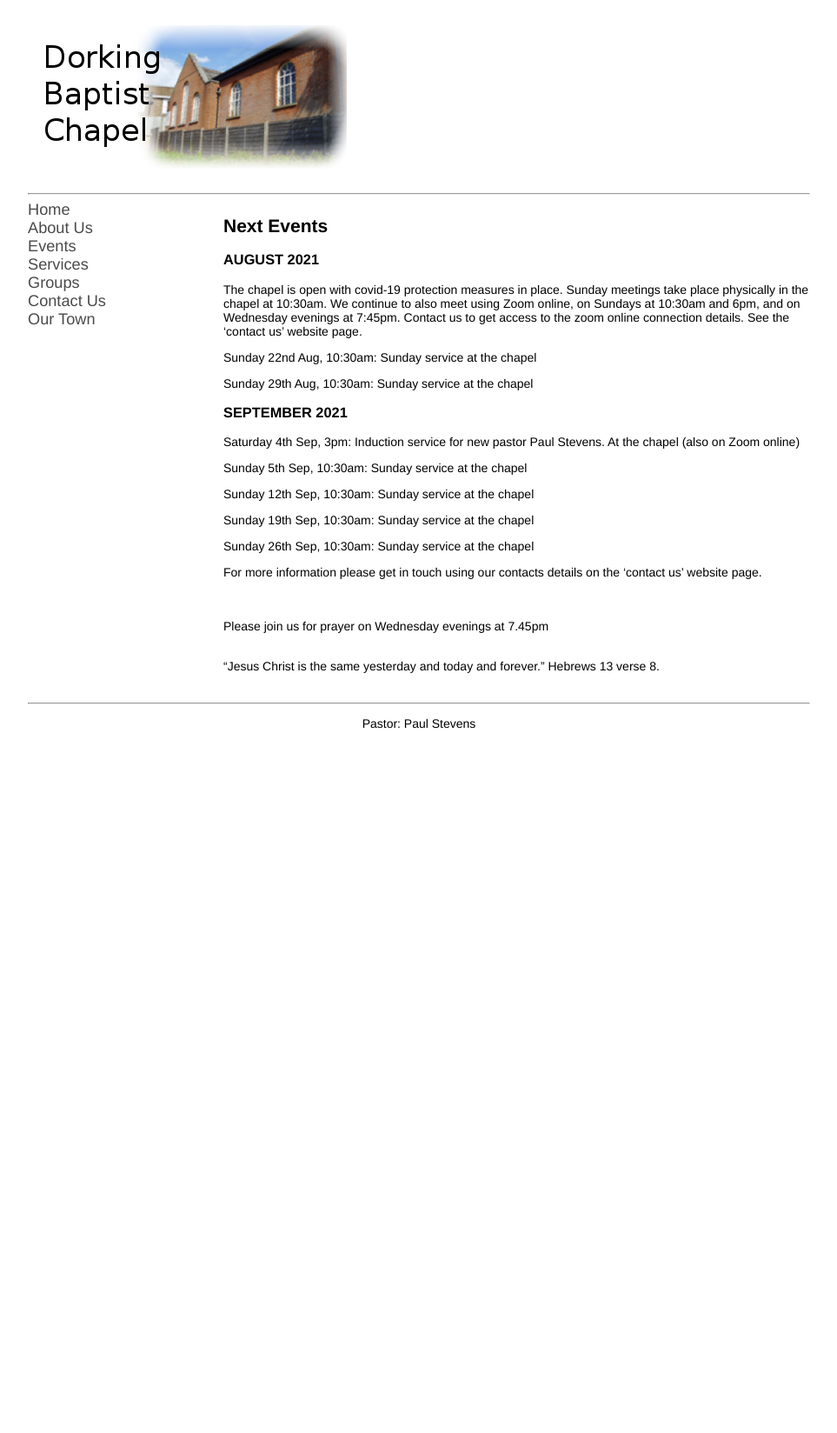
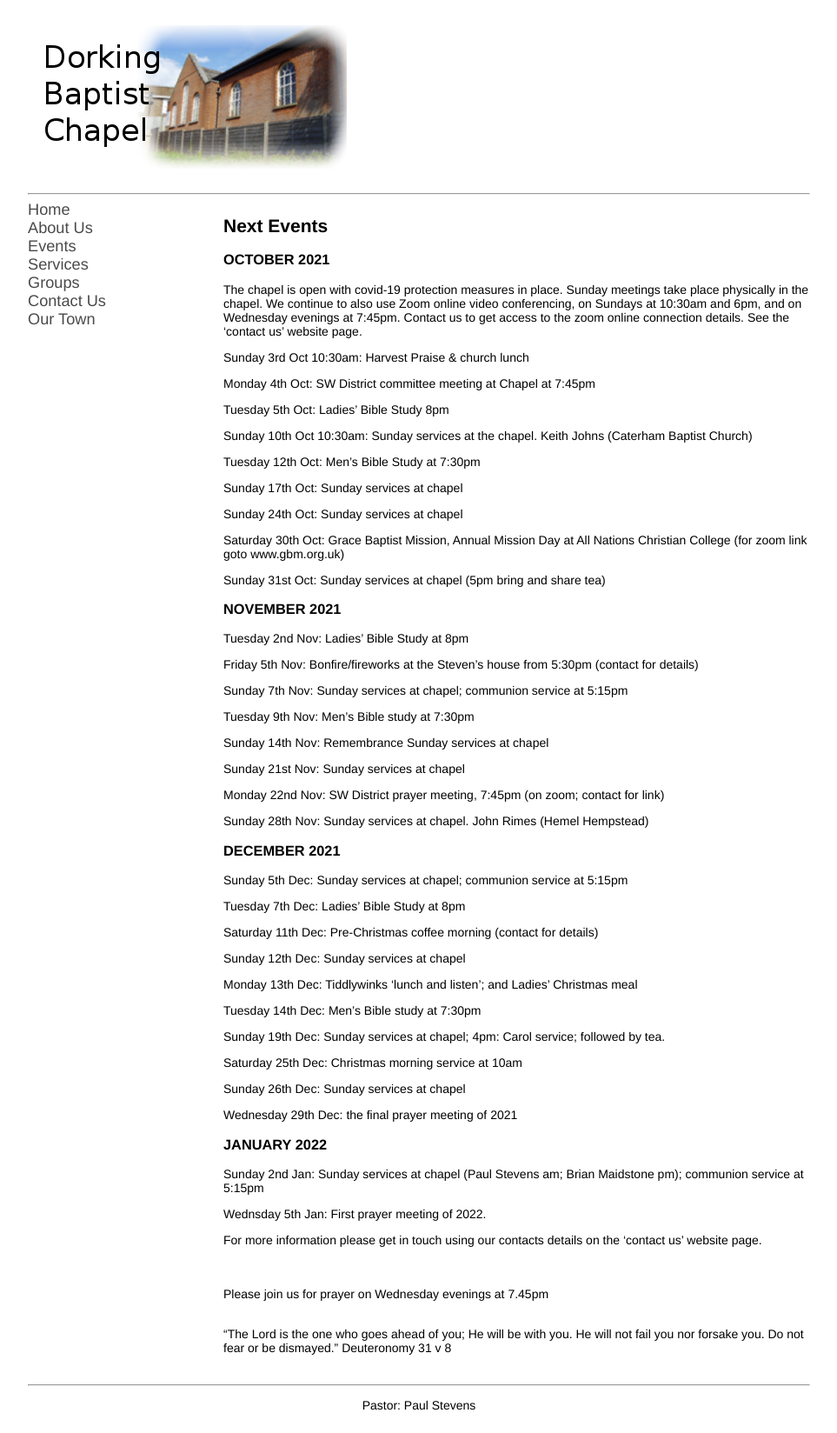
Before and after one commit to pandastreet/dorkingbaptistchapel.org.uk, a Jekyll site: the page built from events.md, in a window 1280 px wide. Shown: the whole page at 87% size, without its empty margins (158-1121 px from the left). Built offline with Jekyll 4.4.1, drawn with Linux system fonts in a browser that asks for light colours; our own code applies the rules of GitHub Pages for plain Markdown files; before the commit the page ends 900 px from its top, so only the background shows below that.

Commit message:
Update events.md

```diff
--- a/events.md
+++ b/events.md
@@ -4,27 +4,75 @@ layout: default
 
 ## **Next Events**
 
-### **AUGUST 2021**
+### **OCTOBER 2021**
 
-The chapel is open with covid-19 protection measures in place. Sunday meetings take place physically in the chapel at 10:30am.
-We continue to also meet using Zoom online, on Sundays at 10:30am and 6pm, and on Wednesday evenings at 7:45pm.
+The chapel is open with covid-19 protection measures in place. Sunday meetings take place physically in the chapel.
+We continue to also use Zoom online video conferencing, on Sundays at 10:30am and 6pm, and on Wednesday evenings at 7:45pm.
 Contact us to get access to the zoom online connection details. See the 'contact us' website page.
 
-Sunday 22nd Aug, 10:30am: Sunday service at the chapel
+Sunday 3rd Oct 10:30am: Harvest Praise & church lunch
 
-Sunday 29th Aug, 10:30am: Sunday service at the chapel
+Monday 4th Oct: SW District committee meeting at Chapel at 7:45pm
 
-### **SEPTEMBER 2021**
+Tuesday 5th Oct: Ladies' Bible Study 8pm
 
-Saturday 4th Sep, 3pm: Induction service for new pastor Paul Stevens.  At the chapel (also on Zoom online)
+Sunday 10th Oct 10:30am: Sunday services at the chapel. Keith Johns (Caterham Baptist Church)
 
-Sunday 5th Sep, 10:30am: Sunday service at the chapel
+Tuesday 12th Oct: Men's Bible Study at 7:30pm
 
-Sunday 12th Sep, 10:30am: Sunday service at the chapel
+Sunday 17th Oct: Sunday services at chapel
 
-Sunday 19th Sep, 10:30am: Sunday service at the chapel
+Sunday 24th Oct: Sunday services at chapel
 
-Sunday 26th Sep, 10:30am: Sunday service at the chapel
+Saturday 30th Oct: Grace Baptist Mission, Annual Mission Day at All Nations Christian College (for zoom link goto www.gbm.org.uk)
+
+Sunday 31st Oct: Sunday services at chapel (5pm bring and share tea)
+
+### **NOVEMBER 2021**
+
+Tuesday 2nd Nov: Ladies' Bible Study at 8pm
+
+Friday 5th Nov: Bonfire/fireworks at the Steven's house from 5:30pm (contact for details)
+
+Sunday 7th Nov: Sunday services at chapel; communion service at 5:15pm
+
+Tuesday 9th Nov: Men's Bible study at 7:30pm
+
+Sunday 14th Nov: Remembrance Sunday services at chapel
+
+Sunday 21st Nov: Sunday services at chapel
+
+Monday 22nd Nov: SW District prayer meeting, 7:45pm (on zoom; contact for link)
+
+Sunday 28th Nov: Sunday services at chapel. John Rimes (Hemel Hempstead)
+
+### **DECEMBER 2021**
+
+Sunday 5th Dec: Sunday services at chapel; communion service at 5:15pm
+
+Tuesday 7th Dec: Ladies' Bible Study at 8pm
+
+Saturday 11th Dec: Pre-Christmas coffee morning (contact for details)
+
+Sunday 12th Dec: Sunday services at chapel
+
+Monday 13th Dec: Tiddlywinks 'lunch and listen'; and Ladies' Christmas meal
+
+Tuesday 14th Dec: Men's Bible study at 7:30pm
+
+Sunday 19th Dec: Sunday services at chapel;  4pm: Carol service; followed by tea.
+
+Saturday 25th Dec: Christmas morning service at 10am
+
+Sunday 26th Dec: Sunday services at chapel
+
+Wednesday 29th Dec: the final prayer meeting of 2021
+
+### **JANUARY 2022**
+
+Sunday 2nd Jan: Sunday services at chapel  (Paul Stevens am; Brian Maidstone pm); communion service at 5:15pm
+
+Wednsday 5th Jan: First prayer meeting of 2022.
 
 For more information please get in touch using our contacts details on the 'contact us' website page.
 
@@ -34,4 +82,5 @@ Please join us for prayer on Wednesday evenings at 7.45pm
 <br/>
 <br/>
 
-"Jesus Christ is the same yesterday and today and forever." Hebrews 13 verse 8.
+"The Lord is the one who goes ahead of you; He will be with you.
+He will not fail you nor forsake you. Do not fear or be dismayed." Deuteronomy 31 v 8
```
